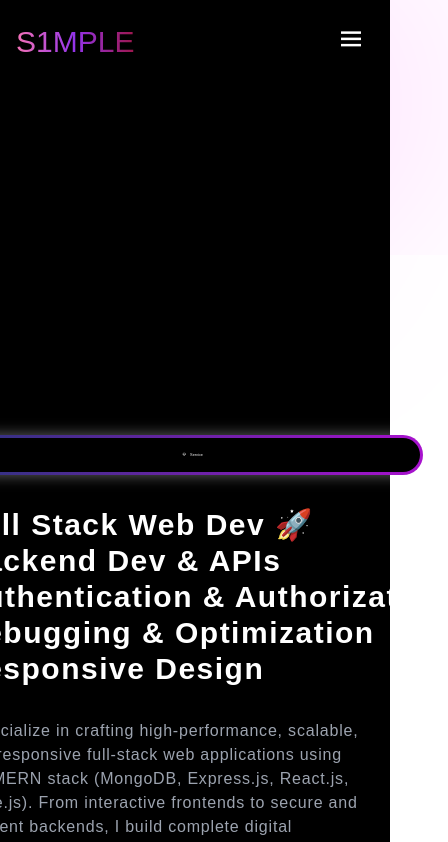
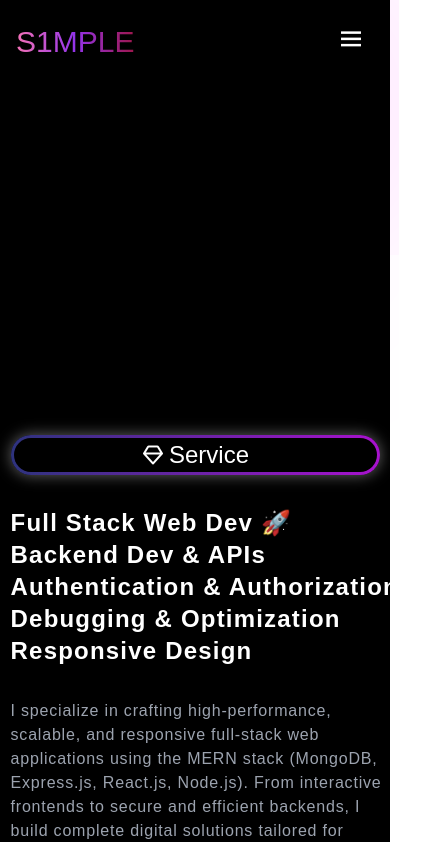
Before and after one commit to deepakwork360/portfolio, a React (Vite) app in the folder spline/: page /service in a window 390 px wide. Shown: the top 842 px of the page, 448 px wide, since content can reach past the window. Built offline with nearby package versions, Linux system fonts and the light colour scheme.

Commit message:
updated code with recent changes

```diff
--- a/spline/src/Contact.css
+++ b/spline/src/Contact.css
@@ -155,6 +155,7 @@ button {
   text-transform: uppercase;
   transition: 0.5s;
   font-weight: 600;
+  font-size: 4vh;
   letter-spacing: 4px;
   overflow: hidden;
 
--- a/spline/src/Service.css
+++ /dev/null
@@ -1,8 +0,0 @@
-@media(max-width: 640px) {
-  main {
-    font-size: 25px;
-    justify-content: center;
-    align-items: center;
-  }
-
-}
--- a/spline/src/components/Hero.jsx
+++ b/spline/src/components/Hero.jsx
@@ -9,7 +9,7 @@ const Hero = () => {
      data-aos-offset="300"
      data-aos-easing="ease-in-sine" className="max-w-xl ml-[5%] z-10 mt-[90%] md:mt-[60%] lg:mt-0 ">
         <div className="relative w-[95%] sm:w-48 h-10 bg-gradient-to-r from-[#656565] to-[#6a297a] shadow-[0_0_15px_rgba(255,255,255,0.4)] rounded-full ">
-          <div className="absolute inset-[3px] bg-black rounded-full flex items-center justify-center gap-1">
+          <div className="text-2xl lg:text-xs absolute inset-[3px] bg-black rounded-full flex items-center justify-center gap-1">
             <i class="bx bx-diamond"></i> INTRODUCTION
           </div>
         </div>
--- a/spline/src/pages/Service.jsx
+++ b/spline/src/pages/Service.jsx
@@ -1,21 +1,20 @@
 import React from 'react'
 import Spline from '@splinetool/react-spline'
 
-
 function Service() {
   return (
-    <main className="flex lg:mt-20 flex-col lg:flex-row items-center justify-between min-h-[calc(90vh-6rem)]">
+    <main className="flex lg:mt-20 flex-col  lg:flex-row items-center justify-between min-h-[calc(90vh-6rem)]">
       <div data-aos="fade-right"
      data-aos-offset="300"
      data-aos-easing="ease-in-sine" className="max-w-xl ml-[5%] z-10 mt-[90%] md:mt-[60%] lg:mt-0 ">
-        <div className="relative w-[95%] sm:w-48 h-10 bg-gradient-to-r from-[#2e337e] to-[#a812ce] shadow-[0_0_15px_rgba(255,255,255,0.4)] rounded-full ">
-          <div className="absolute inset-[3px] bg-black rounded-full flex items-center justify-center gap-1">
+        <div className="relative w-[95%] sm:w-48 h-10 bg-gradient-to-r from-[#2e337e] to-[#a812ce] shadow-[0_0_15px_rgba(255,255,255,0.4)] rounded-full">
+          <div className=" text-2xl absolute inset-[3px] bg-black  rounded-full flex items-center justify-center gap-1">
             <i class="bx bx-diamond"></i> Service
           </div>
         </div>
 
         {/* Main Heading */}
-        <h1 className="text-3xl sm:text-3xl md:text-5xl lg:text-6xl font-semibold tracking-wider my-8 whitespace-nowrap">
+        <h1 className="text-2xl sm:text-2xl md:text-5xl lg:text-6xl font-semibold tracking-wider my-8 whitespace-nowrap">
           Full Stack Web Dev 🚀
           <br />
            Backend Dev & APIs
@@ -44,7 +43,7 @@ I also integrate modern animations using tools like GSAP and Framer Motion to de
      data-aos-easing="ease-in-back"
      data-aos-delay="200"
      data-aos-offset="0" data-aos-duration="2200"
-      className="absolute lg:top-0 top-[-20%] bottom-0 lg:left-[25%] sm:left-[-2%] h-full"
+      className="absolute  lg:top-0  bottom-0 lg:left-[25%] sm:left-[-2%] h-full"
       scene="https://prod.spline.design/OTY7tpamq6w0FFwo/scene.splinecode" />
     </main>
   )
```
